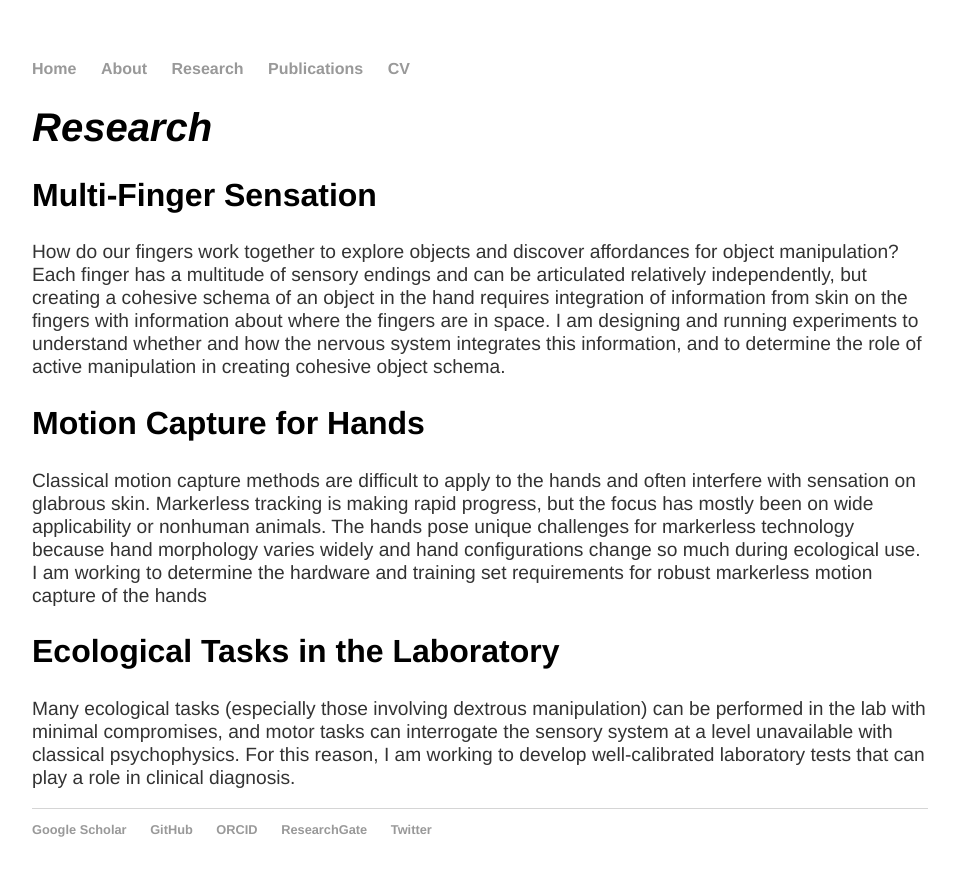
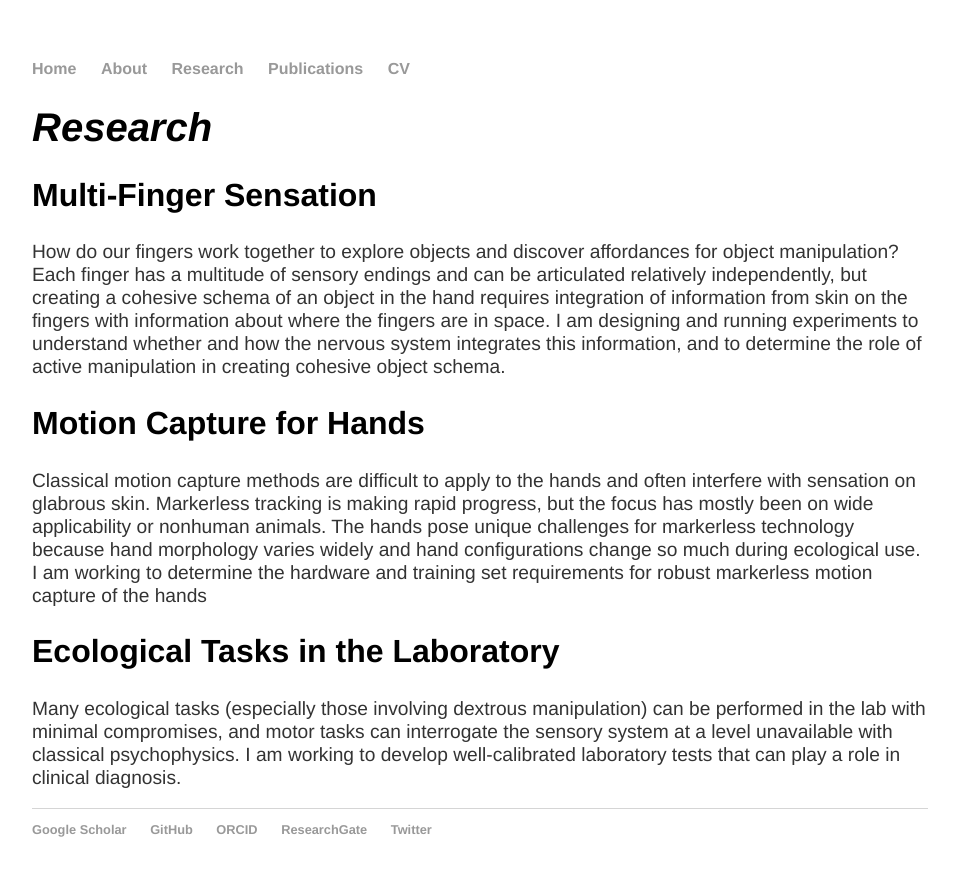
Before and after one commit to sreschechtko/sreschechtko.github.io, a Jekyll site: the page built from research.html, in a window 1280 px wide. Shown: the top 876 px of the page, without its empty margins (160-1116 px from the left). Built offline with Jekyll 4.4.1, drawn with Linux system fonts in a browser that asks for light colours.

Commit message:
Update research.html

```diff
--- a/research.html
+++ b/research.html
@@ -12,6 +12,6 @@
 	<p>Classical motion capture methods are difficult to apply to the hands and often interfere with sensation on glabrous skin. Markerless tracking is making rapid progress, but the focus has mostly been on wide applicability or nonhuman animals. The hands pose unique challenges for markerless technology because hand morphology varies widely and hand configurations change so much during ecological use. I am working to determine the hardware and training set requirements for robust markerless motion capture of the hands</p>
 
 	<h2>Ecological Tasks in the Laboratory</h2>
-	<p>Many ecological tasks (especially those involving dextrous manipulation) can be performed in the lab with minimal compromises, and motor tasks can interrogate the sensory system at a level unavailable with classical psychophysics. For this reason, I am working to develop well-calibrated laboratory tests that can  play a role in clinical diagnosis.</p>
+	<p>Many ecological tasks (especially those involving dextrous manipulation) can be performed in the lab with minimal compromises, and motor tasks can interrogate the sensory system at a level unavailable with classical psychophysics. I am working to develop well-calibrated laboratory tests that can  play a role in clinical diagnosis.</p>
 
 </div><!-- /.blurb -->
```
